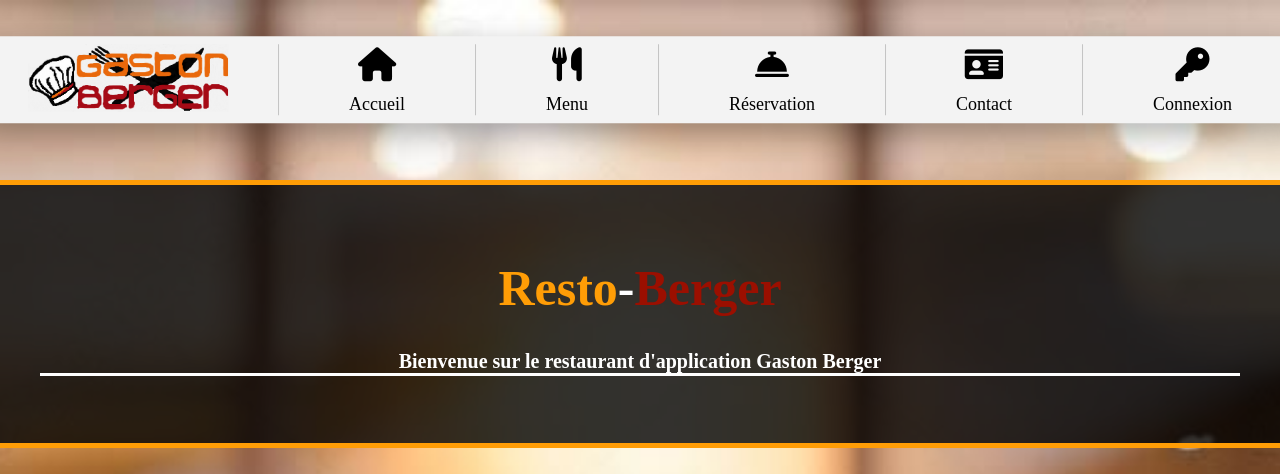
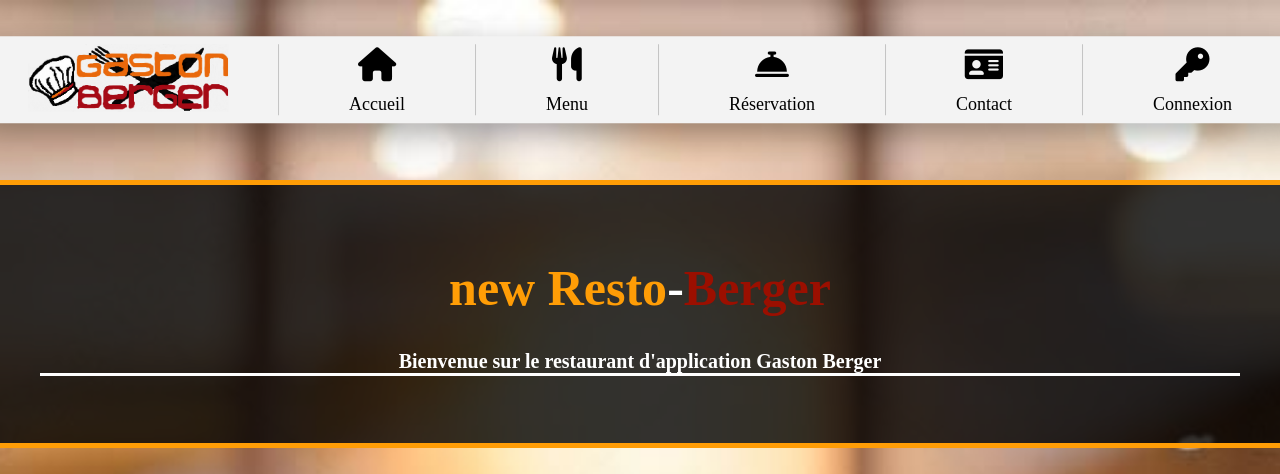
Before and after one commit to flovan30/Resto-Berger, a PHP site: page / in a window 1280 px wide. Shown: the top 474 px of the page. Run offline with PHP 8.4, Linux system fonts and the light colour scheme.

Commit message:
changement nom

```diff
--- a/index.php
+++ b/index.php
@@ -9,9 +9,7 @@
     <!--CSS de la NavBar-->
     <link rel="stylesheet" type="text/css" href="style/style_nav.css" />
     <!--Font de texte-->
-    <link rel="stylesheet" href="https://cdnjs.cloudflare.com/ajax/libs/font-awesome/6.0.0-beta3/css/all.min.css"
-        integrity="sha512-Fo3rlrZj/k7ujTnHg4CGR2D7kSs0v4LLanw2qksYuRlEzO+tcaEPQogQ0KaoGN26/zrn20ImR1DfuLWnOo7aBA=="
-        crossorigin="anonymous" referrerpolicy="no-referrer" />
+    <link rel="stylesheet" href="https://cdnjs.cloudflare.com/ajax/libs/font-awesome/6.0.0-beta3/css/all.min.css" integrity="sha512-Fo3rlrZj/k7ujTnHg4CGR2D7kSs0v4LLanw2qksYuRlEzO+tcaEPQogQ0KaoGN26/zrn20ImR1DfuLWnOo7aBA==" crossorigin="anonymous" referrerpolicy="no-referrer" />
     <title>Resto-Berger-restaurant</title>
 </head>
 
@@ -117,7 +115,7 @@
 
 <body>
     <header>
-        <h1 class="title_resto-berger"><span class="orange">Resto</span>-<span class="rouge">Berger</span></h1>
+        <h1 class="title_resto-berger"><span class="orange">new Resto</span>-<span class="rouge">Berger</span></h1>
         <h4 class="subtitle_resto-berger">Bienvenue sur le restaurant d'application Gaston Berger</h4>
     </header>
     <main>
@@ -125,8 +123,7 @@
             <div class="card">
                 <div class="left">
                     <h1><span class="orange">Restaurant</span></h1>
-                    <p>Bienvenue sur le site du restaurant d'application <span class="orange">Resto</span>-<span
-                            class="rouge">Berger</span> du campus de Gaston Berger, en partenariat avec le lycée
+                    <p>Bienvenue sur le site du restaurant d'application <span class="orange">Resto</span>-<span class="rouge">Berger</span> du campus de Gaston Berger, en partenariat avec le lycée
                         hôtelier de
                         lille.<br>
                         Le restaurant <span class="orange">Resto</span>-<span class="rouge">Berger</span> a été crée par
--- a/reservation.php
+++ b/reservation.php
@@ -163,7 +163,7 @@
                     mysqli_query($base, "INSERT INTO reservation (idClient, dateReservation,nbPersonne,idService) VALUES($idClient,$dateReservation,$nbPersonne,$idService)");
                     /* modification de nb place dispo pour ce service */
                     mysqli_query($base, "UPDATE services SET nbPlacePrise = $nbPlacesPrise WHERE idService = $idService");
-                    echo '<body onLoad="alert(\'reservation enregistrer' . $nbPlacesPrise . '\')">';
+                    echo '<body onLoad="alert(\'reservation enregistrer\')">';
                 } else {
                     /* affichage impossible de reserver */
                     echo '<body onLoad="alert(\'Impossible de reserver pour ce jour \n Car il ne reste plus assez de place\')">';
```
Lines whose indentation alone changed are shown as unchanged.
